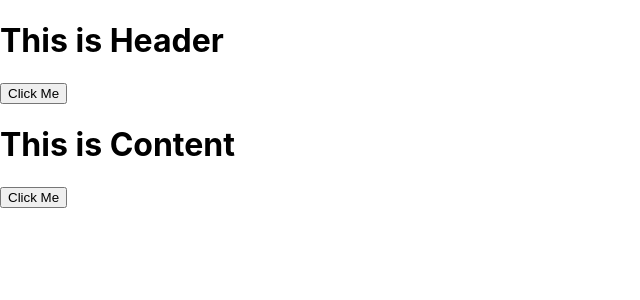
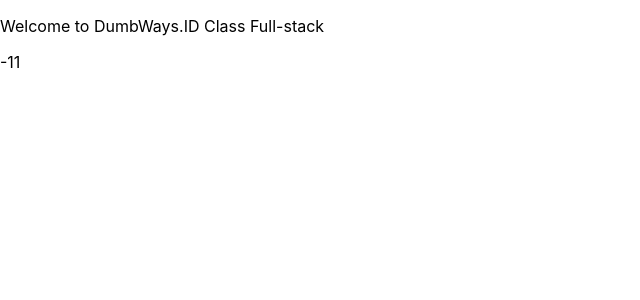
Before and after one commit to adhxabre/frontend-b44, a React (Create React App) app: page / in a window 1280 px wide. Shown: the top 300 px of the page, without its empty margins (0-640 px from the left). Built offline with nearby package versions, Linux system fonts and the light colour scheme.

Commit message:
Embed Expressions

```diff
--- a/src/App.js
+++ b/src/App.js
@@ -1,21 +1,22 @@
-import Header from "./component/Header";
+function getMajor() {
+  return "Full-stack";
+}
+
+const companyName = "DumbWays.ID";
+
+function penjumlahan() {
+  let x = 5;
+  let y = 9;
+  return x + y - x * x;
+}
 
 export default function App() {
   return (
     <>
-      <Header />
-      <Content />
+      <p>
+        Welcome to {companyName} Class {getMajor()}
+      </p>
+      <p>{penjumlahan()}</p>
     </>
   );
 }
-
-function Content() {
-  return (
-    <div>
-      <h1>This is Content</h1>
-      <button>Click Me</button>
-    </div>
-  );
-}
-
-// export default App;
--- a/src/component/Header.jsx
+++ /dev/null
@@ -1,8 +0,0 @@
-export default function Header() {
-  return (
-    <div>
-      <h1>This is Header</h1>
-      <button>Click Me</button>
-    </div>
-  );
-}
```
